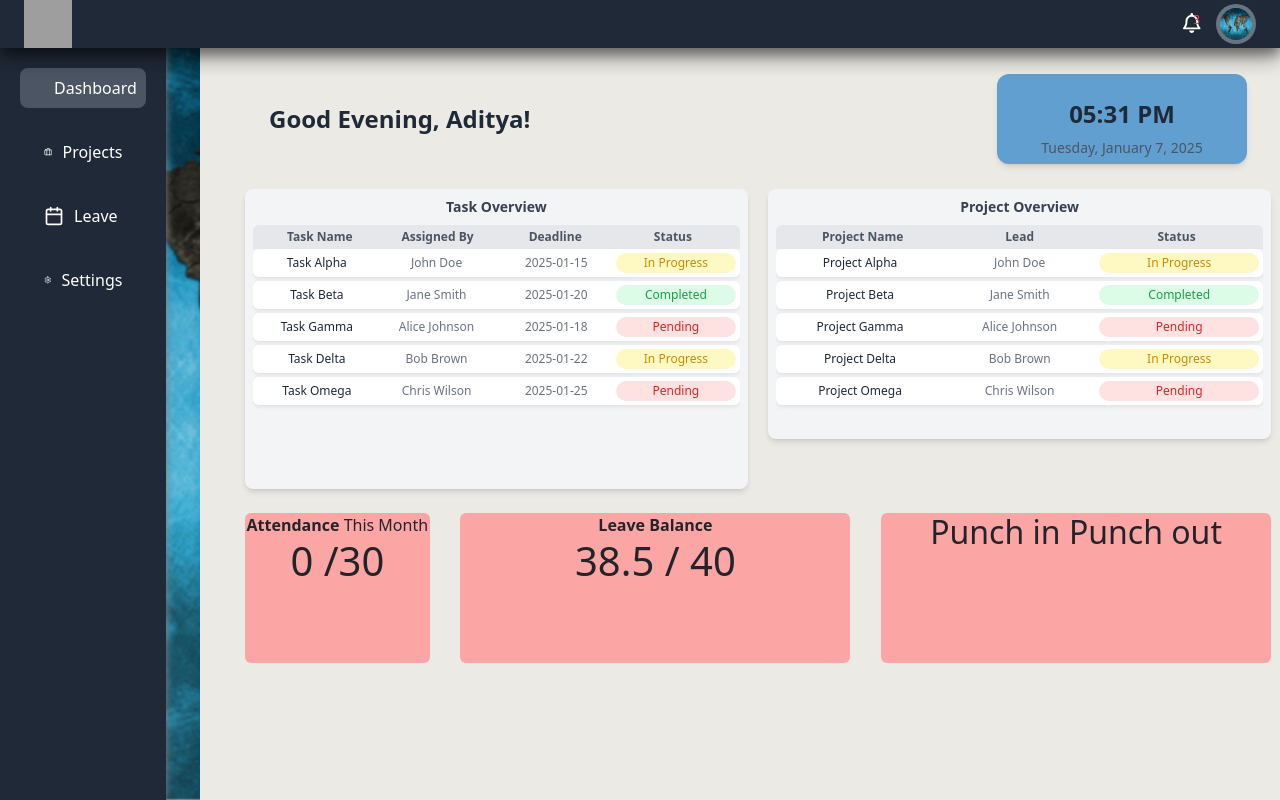
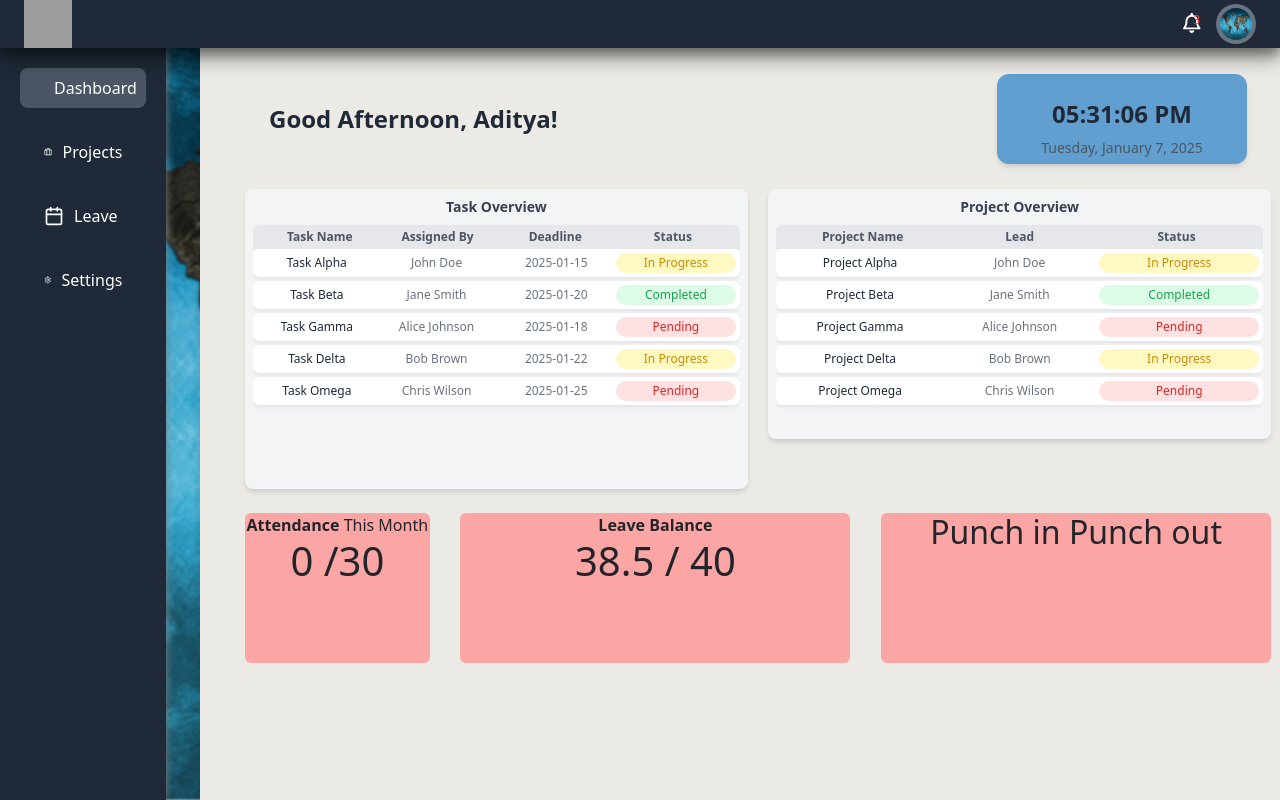
Before and after one commit to Atom-2015/TaskManagement, a React (Create React App) app in the folder myapp/: page /dashboard in a window 1280 px wide. Built offline with nearby package versions, Linux system fonts and the light colour scheme; sample sign-in values are in the browser's storage; grey boxes are pictures that could not be loaded.

Commit message:
pushiinng code

```diff
--- a/myapp/package.json
+++ b/myapp/package.json
@@ -60,6 +60,7 @@
     "tailwind": "^4.0.0",
     "use-image": "^1.1.1",
     "util": "^0.12.5",
+    "weather": "^1.0.4",
     "web-vitals": "^2.1.4"
   },
   "scripts": {
--- a/myapp/src/Component/Dashboard/componentDashboard/clockDashboard.js
+++ b/myapp/src/Component/Dashboard/componentDashboard/clockDashboard.js
@@ -3,6 +3,7 @@ import React, { useState, useEffect } from 'react';
 function ClockDashboard() {
   const [time, setTime] = useState(new Date());
   const name = "Aditya"; // You can replace this with dynamic user data
+  const [greet, setGreet] = useState('');
 
   useEffect(() => {
     // Update the time every second
@@ -10,20 +11,34 @@ function ClockDashboard() {
       setTime(new Date());
     }, 1000);
 
+    // Determine the greeting based on the current hour
+    const currentHour = time.getHours();
+    if (currentHour >= 5 && currentHour < 12) {
+      setGreet('Morning');
+    } else if (currentHour >= 12 && currentHour < 18) {
+      setGreet('Afternoon');
+    } else {
+      setGreet('Evening');
+    }
+
     return () => clearInterval(timer);
-  }, []);
+  }, [time]);
 
   return (
-    <div className="flex justify-between items-center  h-[120px] w-full p-4 mt-[50px] ">
+    <div className="flex justify-between items-center h-[120px] w-full p-4 mt-[50px]">
       {/* Greeting Section (left side) */}
-      <div className="text-2xl font-semibold text-gray-800  ">
-        Good Evening, {name}!
+      <div className="text-2xl font-semibold text-gray-800">
+        Good {greet}, {name}!
       </div>
 
       {/* Time Section (right side) */}
-      <div className=" shadow-md rounded-xl p-6 text-center w-[250px] bg-[#619FD0] h-[90px] ">
+      <div className="shadow-md rounded-xl p-6 text-center w-[250px] bg-[#619FD0] h-[90px]">
         <h2 className="text-2xl font-semibold text-gray-800">
-          {time.toLocaleTimeString([], { hour: '2-digit', minute: '2-digit' })}
+          {time.toLocaleTimeString([], {
+            hour: '2-digit',
+            minute: '2-digit',
+            second: '2-digit',
+          })}
         </h2>
         <p className="text-sm text-gray-600">
           {time.toLocaleDateString([], {
```
Also changed, not shown: 1 other file (tests, documents, lock files or other folders).
